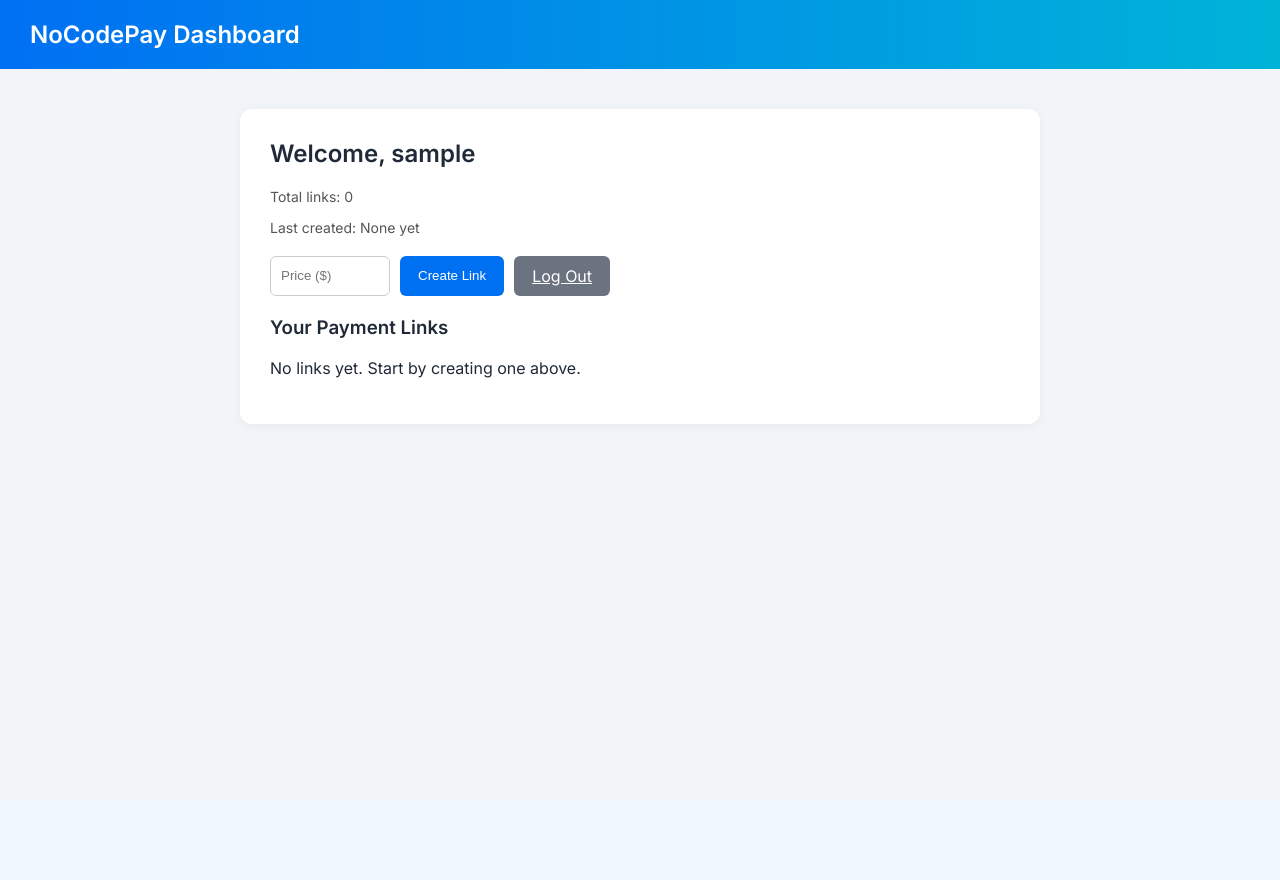
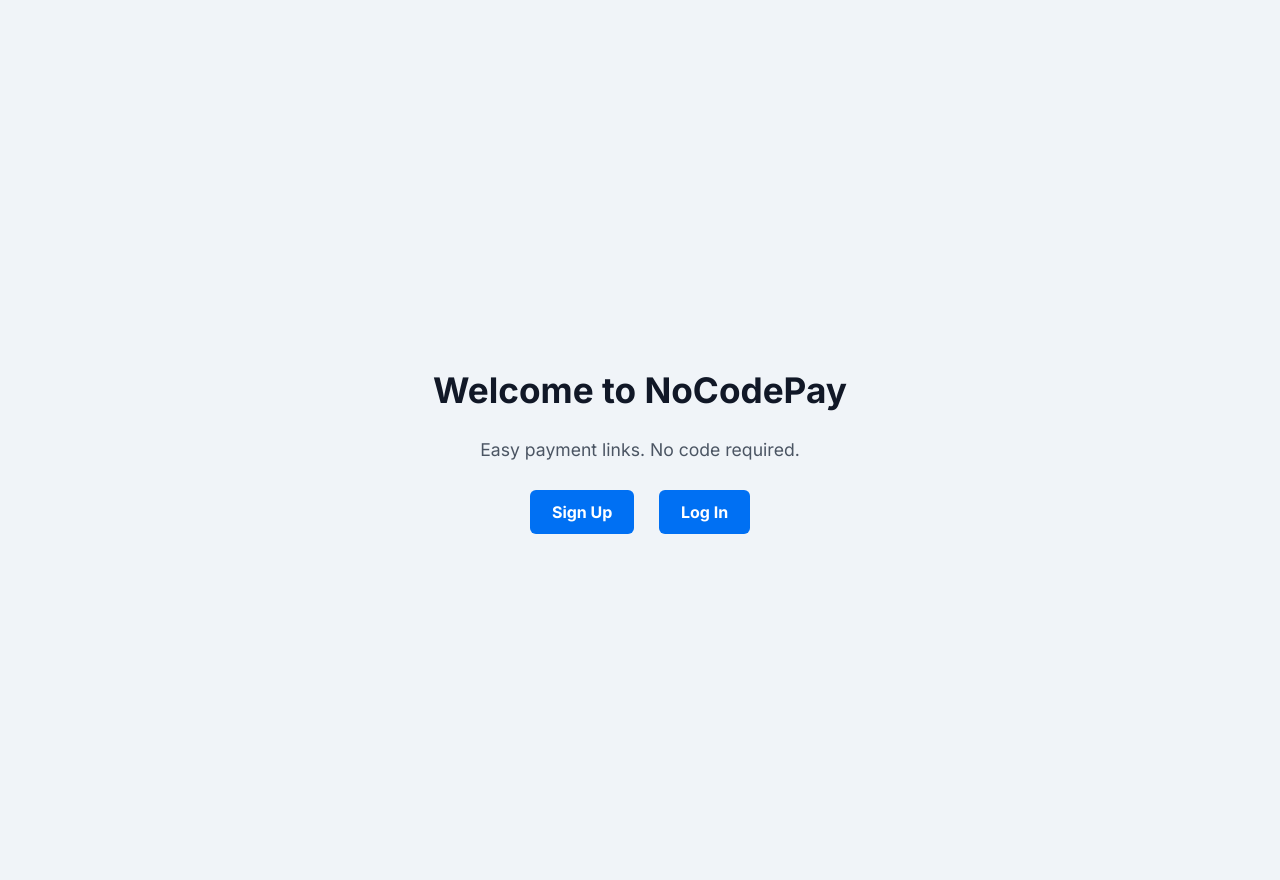
Before and after one commit to CODEREaDer24/Stripebridge, a Flask app: page /dashboard in a window 1280 px wide. Before the commit the page ends 426 px from the top, so only its background shows below. Run offline with Flask 3, Linux system fonts and the light colour scheme; the visitor is signed in with stand-in values (Sample User, id 1); data that the repository does not hold is empty; some libraries are stand-ins or nearby versions.

Commit message:
Update dashboard.html

```diff
--- a/templates/dashboard.html
+++ b/templates/dashboard.html
@@ -1,150 +1,59 @@
 <!DOCTYPE html>
 <html lang="en">
 <head>
-  <meta charset="UTF-8" />
-  <meta name="viewport" content="width=device-width, initial-scale=1.0"/>
-  <title>NoCodePay – Dashboard</title>
-  <link href="https://fonts.googleapis.com/css2?family=Inter:wght@400;600&display=swap" rel="stylesheet">
+  <meta charset="UTF-8">
+  <meta name="viewport" content="width=device-width, initial-scale=1">
+  <title>NoCodePay – Easy Payment Links</title>
+  <link href="https://fonts.googleapis.com/css2?family=Inter:wght@400;700&display=swap" rel="stylesheet">
   <style>
-    :root {
-      --primary: #0070f3;
-      --gray: #f1f5f9;
-      --text: #1f2937;
-    }
-    * { box-sizing: border-box; }
     body {
       margin: 0;
       font-family: 'Inter', sans-serif;
-      background: var(--gray);
-      color: var(--text);
+      background: #f0f4f8;
+      color: #1f2937;
+      display: flex;
+      flex-direction: column;
+      min-height: 100vh;
+      justify-content: center;
+      align-items: center;
+      text-align: center;
+      padding: 40px 20px;
     }
-    header {
-      background: linear-gradient(to right, #0070f3, #00b4d8);
-      padding: 20px 30px;
+    h1 {
+      font-size: 2.2em;
+      color: #111827;
+      margin-bottom: 10px;
+    }
+    p {
+      font-size: 1.1em;
+      color: #4b5563;
+      margin-bottom: 30px;
+    }
+    a.button {
+      display: inline-block;
+      margin: 0 10px;
+      padding: 12px 22px;
+      background-color: #0070f3;
       color: white;
-      font-size: 24px;
+      border-radius: 6px;
+      text-decoration: none;
       font-weight: 600;
+      transition: background 0.2s;
     }
-    main {
-      max-width: 800px;
-      margin: 40px auto;
-      background: white;
-      padding: 30px;
-      border-radius: 12px;
-      box-shadow: 0 2px 10px rgba(0,0,0,0.05);
-    }
-    h2 { margin-top: 0; }
-    .metrics {
-      font-size: 14px;
-      color: #555;
-      margin-bottom: 20px;
-    }
-    form.inline {
-      display: flex;
-      gap: 10px;
-      margin-bottom: 20px;
-      flex-wrap: wrap;
-    }
-    input[type="number"] {
-      padding: 10px;
-      width: 120px;
-      border-radius: 6px;
-      border: 1px solid #ccc;
-    }
-    .button {
-      background-color: var(--primary);
-      color: white;
-      padding: 10px 18px;
-      border: none;
-      border-radius: 6px;
-      cursor: pointer;
-    }
-    .logout {
-      background-color: #6b7280;
-      float: right;
-    }
-    ul { list-style: none; padding-left: 0; }
-    li.link-card {
-      background: #f9fafb;
-      padding: 12px 20px;
-      border-radius: 8px;
-      display: flex;
-      justify-content: space-between;
-      align-items: center;
-      margin-bottom: 10px;
-      border-left: 4px solid var(--primary);
-    }
-    .copy-btn, .delete-btn {
-      padding: 6px 10px;
-      font-size: 12px;
-      margin-left: 5px;
-      border-radius: 4px;
-      cursor: pointer;
-    }
-    .copy-btn {
-      background-color: var(--primary);
-      color: white;
-      border: none;
-    }
-    .delete-btn {
-      background-color: #ef4444;
-      color: white;
-      border: none;
-    }
-    .copied-msg {
-      color: green;
-      font-size: 12px;
-      margin-top: 5px;
+    a.button:hover {
+      background-color: #0059c1;
     }
   </style>
 </head>
 <body>
 
-<header>NoCodePay Dashboard</header>
+  <h1>Welcome to NoCodePay</h1>
+  <p>Easy payment links. No code required.</p>
 
-<main>
-  <h2>Welcome, {{ email }}</h2>
-
-  <div class="metrics">
-    <p>Total links: {{ stats[0] or 0 }}</p>
-    <p>Last created: {{ stats[1] or 'None yet' }}</p>
+  <div>
+    <a href="/signup" class="button">Sign Up</a>
+    <a href="/login" class="button">Log In</a>
   </div>
-
-  <form action="/create_link" method="post" class="inline">
-    <input type="number" step="0.01" min="0.50" name="amount" placeholder="Price ($)" required>
-    <button type="submit" class="button">Create Link</button>
-    <a href="/logout" class="button logout">Log Out</a>
-  </form>
-
-  <h3>Your Payment Links</h3>
-  <ul>
-    {% for link in links %}
-      <li class="link-card">
-        <div>
-          <a href="{{ link[1] }}" target="_blank">{{ link[1] }}</a><br>
-          <small>ID: {{ link[0] }}</small>
-        </div>
-        <div>
-          <button class="copy-btn" onclick="copyToClipboard('{{ link[1] }}', this)">Copy</button>
-          <form action="/delete_link/{{ link[0] }}" method="post" style="display:inline;">
-            <button class="delete-btn">Delete</button>
-          </form>
-        </div>
-      </li>
-    {% else %}
-      <p>No links yet. Start by creating one above.</p>
-    {% endfor %}
-  </ul>
-</main>
-
-<script>
-  function copyToClipboard(text, btn) {
-    navigator.clipboard.writeText(text).then(() => {
-      btn.textContent = "Copied!";
-      setTimeout(() => { btn.textContent = "Copy"; }, 1200);
-    });
-  }
-</script>
 
 </body>
 </html>
```
